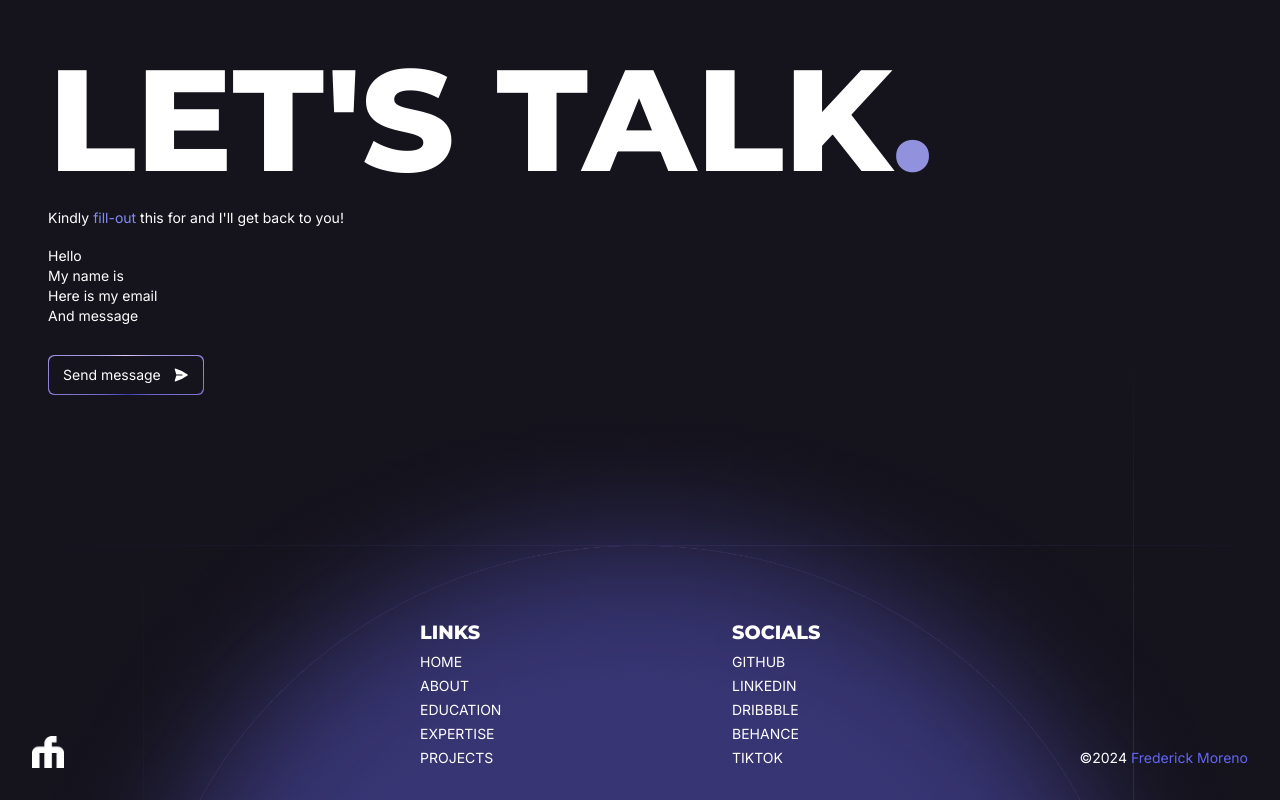
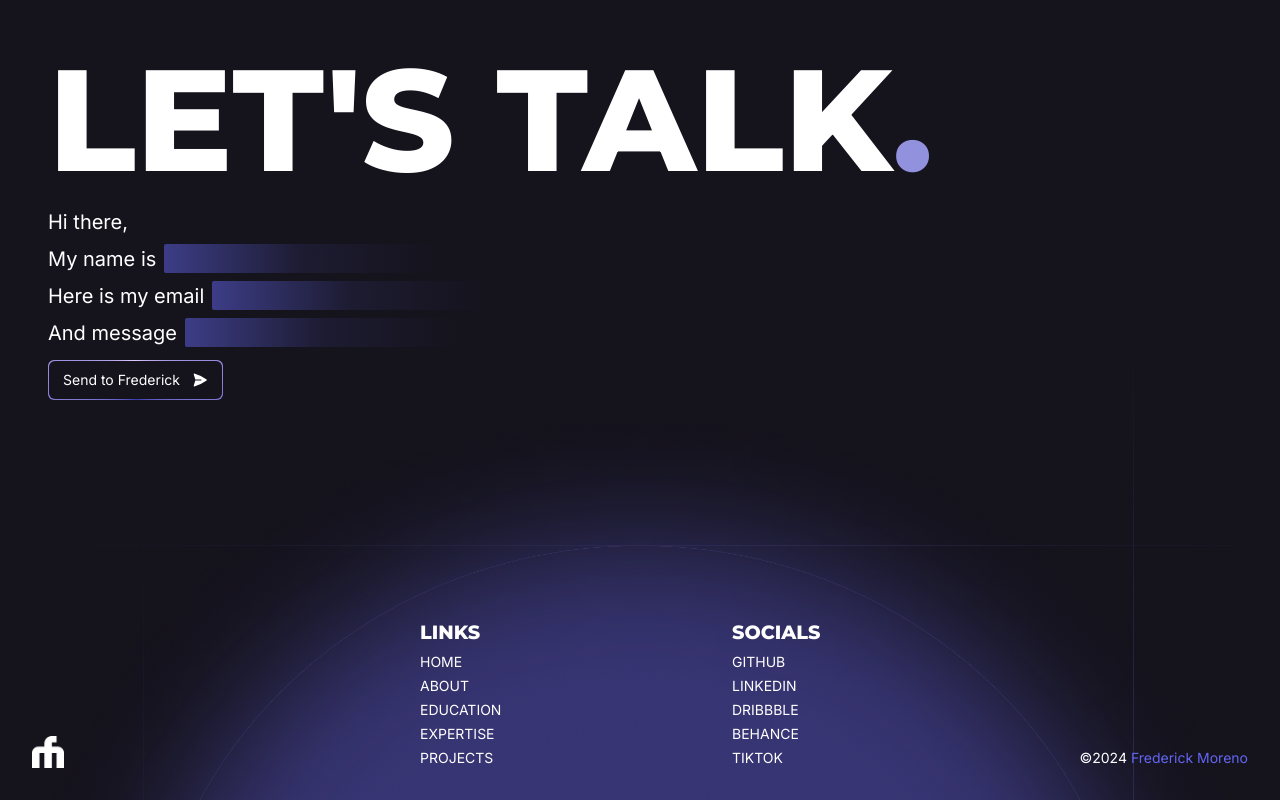
Before and after one commit to fwedwicc/FM-Portfolio, a React (Vite) app: page /FM-Portfolio/contact in a window 1280 px wide. Built offline with nearby package versions, Linux system fonts and the light colour scheme.

Commit message:
Add form handling to Contact page and integrate Tailwind CSS forms plugin

```diff
--- a/package.json
+++ b/package.json
@@ -21,6 +21,7 @@
     "react-router-dom": "^6.23.1"
   },
   "devDependencies": {
+    "@tailwindcss/forms": "^0.5.9",
     "@types/react": "^18.2.66",
     "@types/react-dom": "^18.2.22",
     "@vitejs/plugin-react": "^4.2.1",
--- a/src/pages/Contact.jsx
+++ b/src/pages/Contact.jsx
@@ -1,11 +1,10 @@
-import React from 'react'
+import React, { useState } from 'react'
 import Footer from '../components/Footer'
 import Button from '../components/Button'
 import { glow05 } from '../assets'
 import { ContactData } from '../constants'
 
 const Contact = () => {
-  const contacts = ContactData[0];
   const renderLink = (link) => (
     <a
       href={`#${link.id}`}
@@ -15,6 +14,26 @@ const Contact = () => {
     </a>
   );
 
+  const [formData, setFormData] = useState({
+    name: '',
+    email: '',
+    message: '',
+  });
+
+  const handleChange = (e) => {
+    const { name, value } = e.target;
+    setFormData((prevState) => ({
+      ...prevState,
+      [name]: value,
+    }));
+  };
+
+  const handleSubmit = (e) => {
+    e.preventDefault();
+    // Handle form submission logic here
+    console.log('Form data submitted:', formData);
+  };
+
   return (
     <div className='flex justify-center items-center md:h-screen h-auto md:p-[2rem] p-4 relative'>
       <div className='h-full w-full grid grid-rows-6 z-20'>
@@ -23,26 +42,71 @@ const Contact = () => {
             <div>
               <h1 className='uppercase font-black text-[3rem] lg:text-[9rem] md:text-nowrap text-wrap whitespace-nowrap leading-none' id=''>Let's talk<span className='text-[#9291DD]'>.</span></h1>
             </div>
-            <ul className='space-y-1.5 pb-[0.8rem] '>
-              <li className='block'>
-                <p className='font-medium'>Kindly <span className='text-indigo-400'>fill-out</span> this for and I'll get back to you!</p>
-              </li>
+            <form onSubmit={handleSubmit}>
+              <div className='space-y-2 pb-[0.8rem] '>
+                <label className="block text-xl font-medium">
+                  Hi there,
+                </label>
+                <div className='flex items-end gap-2'>
+                  <label htmlFor="name" className="block text-xl font-medium">
+                    My name is
+                  </label>
+                  <div className='bg-gradient-to-r from-indigo-500/50 via-indigo-500/10 to-indigo-900/0 rounded-sm'>
+                    <input
+                      type="text"
+                      id="name"
+                      name="name"
+                      value={formData.name}
+                      onChange={handleChange}
+                      className="w-full max-w-sm px-2 pb-[1px] border-transparent text-lg  text-white transition duration-300 ease-in-out border-none bg-transparent p-0 placeholder-transparent focus:border-transparent focus:outline-none focus:ring-0"
+                      required
+                    />
+                  </div>
+                </div>
 
+                <div className='flex items-end gap-2'>
+                  <label htmlFor="email" className="block text-xl font-medium">
+                    Here is my email
+                  </label>
+                  <div className='bg-gradient-to-r from-indigo-500/50 via-indigo-500/10 to-indigo-900/0 rounded-sm'>
+                    <input
+                      type="text"
+                      id="email"
+                      name="email"
+                      value={formData.email}
+                      onChange={handleChange}
+                      className="w-full max-w-sm px-2 pb-[1px] border-transparent text-lg  text-white transition duration-300 ease-in-out border-none bg-transparent p-0 placeholder-transparent focus:border-transparent focus:outline-none focus:ring-0"
+                      required
+                    />
+                  </div>
+                </div>
 
-              <div className='pt-3'>
-                <p>Hello</p>
-                <p>My name is</p>
-                <p>Here is my email</p>
-                <p>And message</p>
+                <div className='flex items-end gap-2'>
+                  <label htmlFor="message" className="block text-xl font-medium">
+                    And message
+                  </label>
+                  <div className='bg-gradient-to-r from-indigo-500/50 via-indigo-500/10 to-indigo-900/0 rounded-sm'>
+                    <input
+                      type="text"
+                      id="message"
+                      name="message"
+                      value={formData.message}
+                      onChange={handleChange}
+                      className="w-full max-w-xl px-2 pb-[1px] border-transparent text-lg  text-white transition duration-300 ease-in-out border-none bg-transparent p-0 placeholder-transparent focus:border-transparent focus:outline-none focus:ring-0"
+                      required
+                    />
                   </div>
-            </ul>
+                </div>
+
+              </div>
               <div className=''>
-              <Button text={'Send message'} styles={'hover:bg-[#100E16]'}>
+                <Button text={'Send to Frederick'} styles={'hover:bg-[#100E16]'}>
                   <svg xmlns="http://www.w3.org/2000/svg" viewBox="0 0 24 24" fill="currentColor" className="w-4 h-4">
                     <path d="M3.478 2.404a.75.75 0 0 0-.926.941l2.432 7.905H13.5a.75.75 0 0 1 0 1.5H4.984l-2.432 7.905a.75.75 0 0 0 .926.94 60.519 60.519 0 0 0 18.445-8.986.75.75 0 0 0 0-1.218A60.517 60.517 0 0 0 3.478 2.404Z" />
                   </svg>
                 </Button>
               </div>
+            </form>
           </div>
         </div>
         <div className='row-span-2 flex items-end'>
--- a/tailwind.config.js
+++ b/tailwind.config.js
@@ -22,5 +22,7 @@ export default {
       }
     },
   },
-  plugins: [],
+  plugins: [
+    require('@tailwindcss/forms'),
+  ],
 }
```
Also changed, not shown: 1 other file (tests, documents, lock files or other folders). Lines whose indentation alone changed are shown as unchanged.
